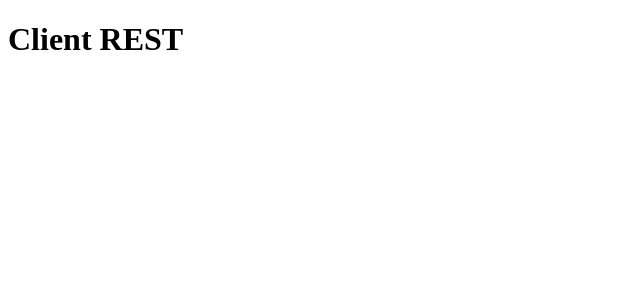
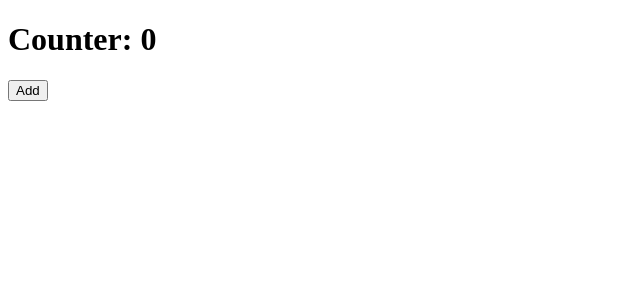
Before and after one commit to RafaelMenezess/react-js-dotnet6-api, a React (Create React App) app in the folder client/: page / in a window 1280 px wide. Shown: the top 300 px of the page, without its empty margins (0-640 px from the left). Built offline with nearby package versions, Linux system fonts and the light colour scheme.

Commit message:
estado-e-imutabilidade

```diff
--- a/client/src/App.js
+++ b/client/src/App.js
@@ -1,6 +1,17 @@
-import React from "react";
+import React, { useState } from "react";
 import Header from "./Header";
 
 export default function App() {
-  return <Header>Client REST</Header>;
+  const [counter, setCounter] = useState(0);
+
+  function increment() {
+    setCounter(counter + 1);
+  }
+
+  return (
+    <div>
+      <Header>Counter: {counter}</Header>
+      <button onClick={increment}>Add</button>
+    </div>
+  );
 }
```
